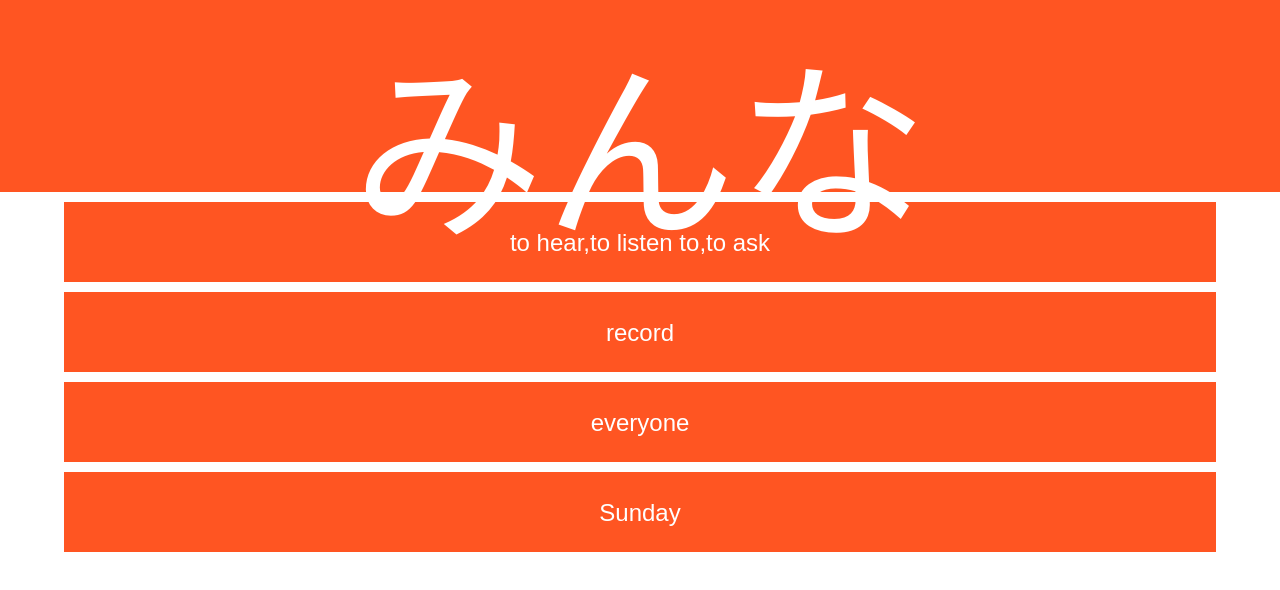
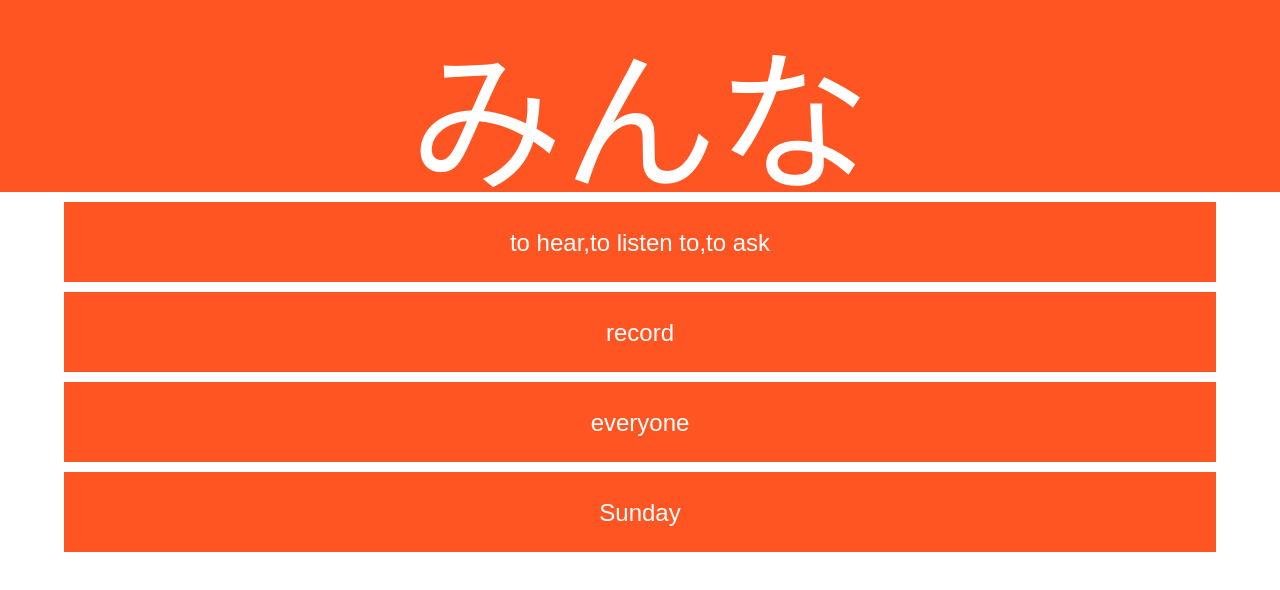
Before and after one commit to chriszimmerman/japanquiz, a React (Create React App) app: page / in a window 1280 px wide. Shown: the top 590 px of the page. Built offline with nearby package versions, Linux system fonts and the light colour scheme.

Commit message:
Makes question font smaller than header size.

```diff
--- a/src/App.css
+++ b/src/App.css
@@ -7,7 +7,7 @@
 }
 
 .Question {
-  font-size: 15vw;
+  font-size: 12vw;
   height: 15vw;
 }
 
```
